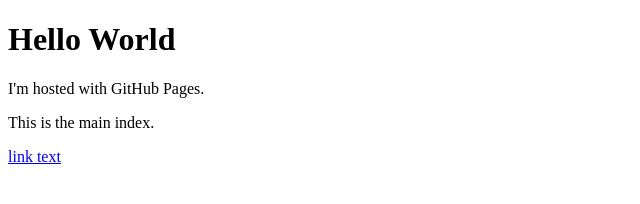
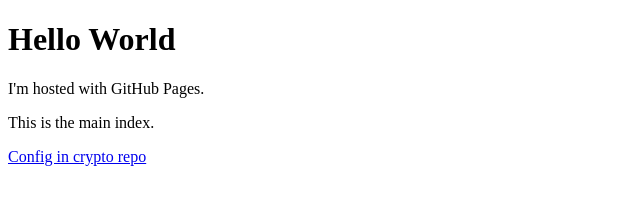
Before and after one commit to simvudh/simvudh.github.io, a plain HTML site: page index.html in a window 1280 px wide. Shown: the whole page, without its empty margins (0-640 px from the left). Drawn offline with Linux system fonts and the light colour scheme.

Commit message:
Update index.html

```diff
--- a/index.html
+++ b/index.html
@@ -4,6 +4,6 @@
 <h1>Hello World</h1>
 <p>I'm hosted with GitHub Pages.</p>
 <p>This is the main index.</p>
-<a href="url">link text</a>
+<a href="https://simvudh.github.io/crypto/config.json">Config in crypto repo</a>
 </body>
 </html>
```
